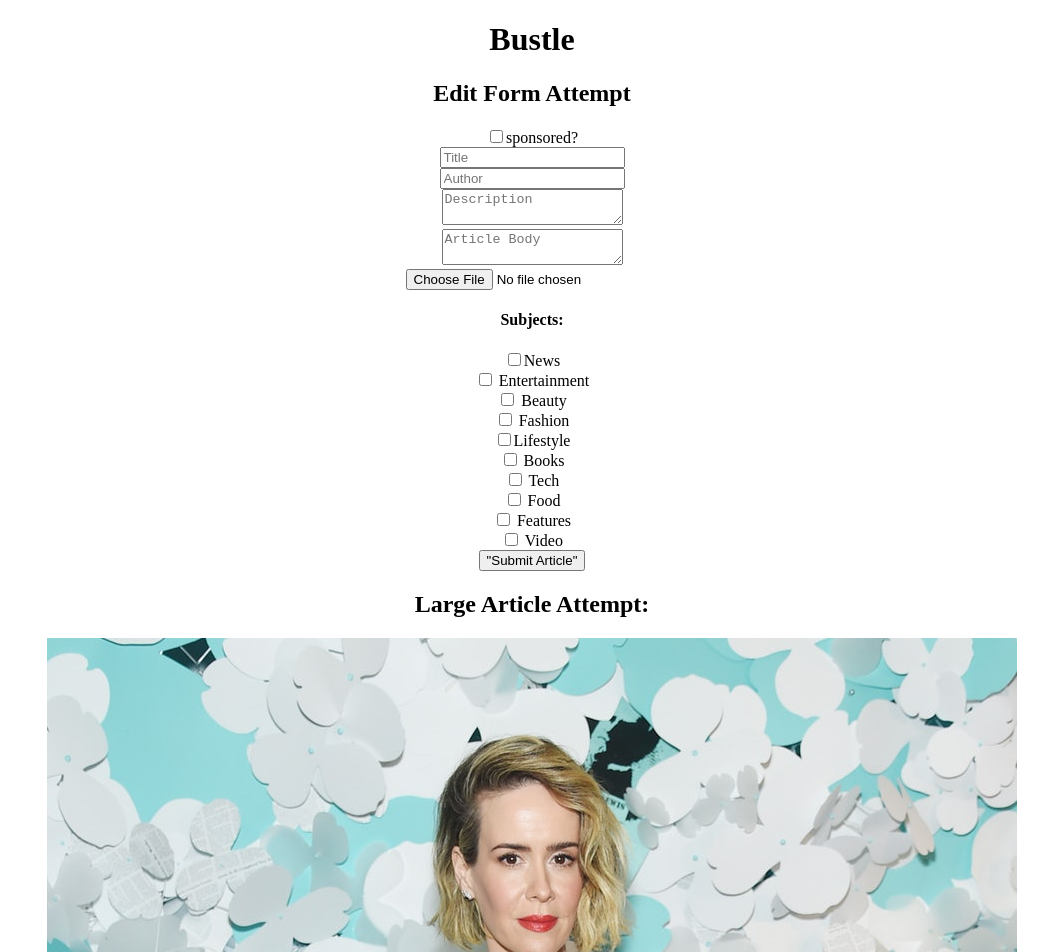
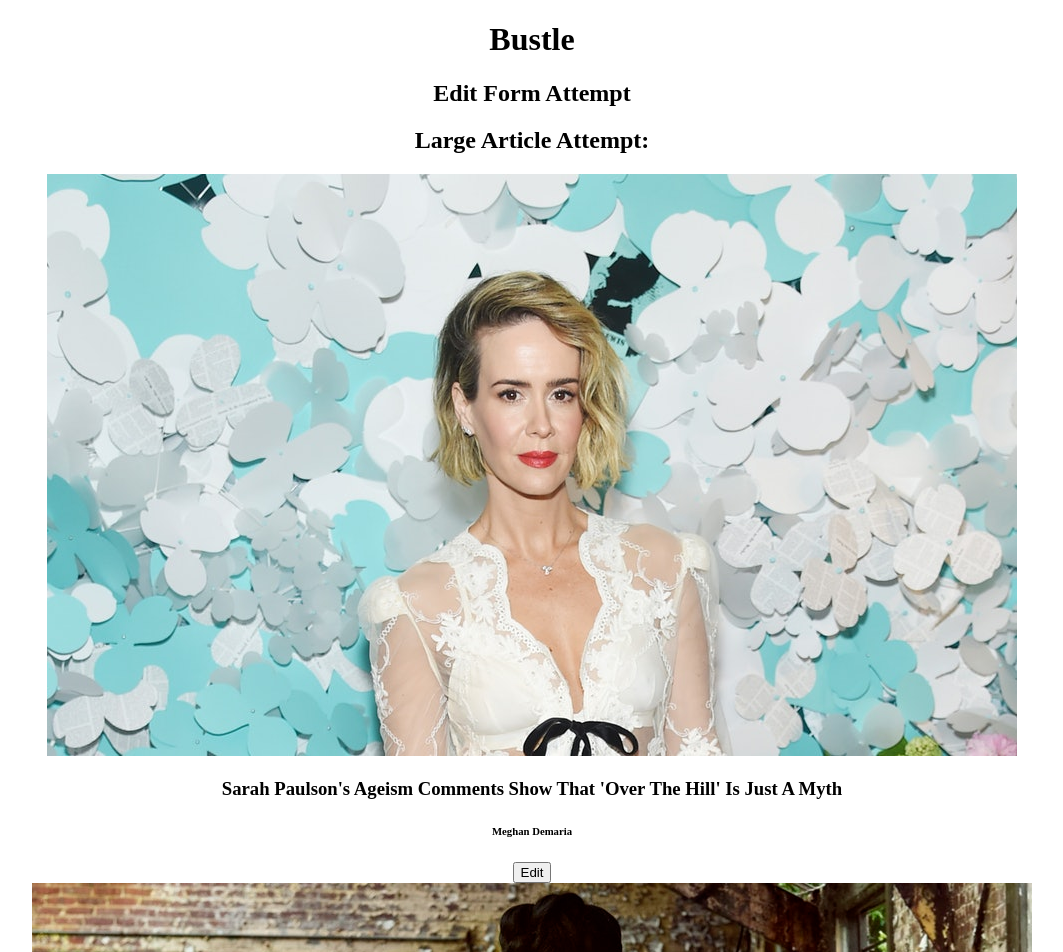
Before and after one commit to coffeeringsdesign/bustle-clone, an Angular app: page / in a window 1280 px wide. Shown: the top 952 px of the page, without its empty margins (108-1171 px from the left). Built offline with nearby package versions, Linux system fonts and the light colour scheme.

Commit message:
begin setting up communication to allow for article editing

```diff
--- a/src/app/app.component.html
+++ b/src/app/app.component.html
@@ -5,7 +5,7 @@
   </h1>
 
 <h2>Edit Form Attempt </h2>
-<app-edit-article></app-edit-article>
+<app-edit-article [childSelectedArticle]="selectedArticle" (clickedDone)="finishedEditing()"></app-edit-article>
 
 <h2>Large Article Attempt: </h2>
 <app-large-article [childArticleList]="masterArticleList" ></app-large-article>
--- a/src/app/app.component.ts
+++ b/src/app/app.component.ts
@@ -9,9 +9,18 @@ import { Article } from './models/article.model';
 
 export class AppComponent {
   title: string = "Bustle";
+  selectedArticle = null;
   masterArticleList: Article[] = [
-    new Article(false, "./assets/img/sarah-paulson1.jpg", "Sarah Paulson's Ageism Comments Show That 'Over The Hill' Is Just A Myth", "It's never too late to follow your dreams, and Sarah Paulson is living proof. In a new interview with Elle, the Emmy winner opened up about her Hollywood experience. Sarah Paulson's comments about ageism are a refreshing reminder that life doesn't end at a certain age.", "Meghan Demaria", "Entertainment", 10/19/2018),
-    new Article(false, "./assets/img/janelle-monae1.jpg", "Janelle Monáe Is Breaking Rules & Creating A Space For Others To Do The Same", "Janelle Monáe is utterly composed as she tromps through the mud in many lengths of banana-hued silk organza and a pair of rain boots from Lowe’s. Handlers and helpers hold her hem high, their umbrellas lofted to protect the Mongolian lamb fluff on the David Ferreira overcoat dress ", "Jessica Hopper", "Entertainment", 10/10/2018),
-    new Article(false, "./assets/img/stranger-things1.jpg", "'Stranger Things' Group Halloween Costume Ideas That Will Bring You Straight To The Upside Down", "Fans have to patiently hang tight for nearly a year until Stranger Things 3 premieres in summer 2019. While the wait seems super long, there is a silver lining. Halloween is around the corner and there are plenty of Stranger Things group costume ideas that will allow you to channel the show and make the wait feel a bit more bearable.", "Taylor Ferberst", "Entertainment", 9/19/2018)
+    new Article(false, "./assets/img/sarah-paulson1.jpg", "Sarah Paulson's Ageism Comments Show That 'Over The Hill' Is Just A Myth", "It's never too late to follow your dreams, and Sarah Paulson is living proof. In a new interview with Elle, the Emmy winner opened up about her Hollywood experience. Sarah Paulson's comments about ageism are a refreshing reminder that life doesn't end at a certain age.", "Meghan Demaria", "Janelle Monáe is utterly composed as she tromps through the mud in many lengths of banana-hued silk organza and a pair of rain boots from Lowe’s. Handlers and helpers hold her hem high, their umbrellas lofted to protect the Mongolian lamb fluff on the David Ferreira overcoat dress and Monáe’s flawless face. Amid the downpour soaking the set (the historic Pullman Yards, a former munitions factory on Atlanta’s east side), Monáe approaches the camera poised, focused. She kicks off the boots and climbs atop a small tower of crates; she summits and smiles. She is a woman who knows her angles.Janelle Monáe carries herself like a person who lives by a stringent personal code. She is careful and considered and clearly holds professionalism as a virtue.", "Entertainment", 10/19/2018),
+    new Article(false, "./assets/img/janelle-monae1.jpg", "Janelle Monáe Is Breaking Rules & Creating A Space For Others To Do The Same", "Janelle Monáe is utterly composed as she tromps through the mud in many lengths of banana-hued silk organza and a pair of rain boots from Lowe’s. Handlers and helpers hold her hem high, their umbrellas lofted to protect the Mongolian lamb fluff on the David Ferreira overcoat dress ", "Jessica Hopper", "Janelle Monáe is utterly composed as she tromps through the mud in many lengths of banana-hued silk organza and a pair of rain boots from Lowe’s. Handlers and helpers hold her hem high, their umbrellas lofted to protect the Mongolian lamb fluff on the David Ferreira overcoat dress and Monáe’s flawless face. Amid the downpour soaking the set (the historic Pullman Yards, a former munitions factory on Atlanta’s east side), Monáe approaches the camera poised, focused. She kicks off the boots and climbs atop a small tower of crates; she summits and smiles. She is a woman who knows her angles.Janelle Monáe carries herself like a person who lives by a stringent personal code. She is careful and considered and clearly holds professionalism as a virtue.", "Entertainment", 10/10/2018),
+    new Article(false, "./assets/img/stranger-things1.jpg", "'Stranger Things' Group Halloween Costume Ideas That Will Bring You Straight To The Upside Down", "Fans have to patiently hang tight for nearly a year until Stranger Things 3 premieres in summer 2019. While the wait seems super long, there is a silver lining. Halloween is around the corner and there are plenty of Stranger Things group costume ideas that will allow you to channel the show and make the wait feel a bit more bearable.", "Taylor Ferberst", "Janelle Monáe is utterly composed as she tromps through the mud in many lengths of banana-hued silk organza and a pair of rain boots from Lowe’s. Handlers and helpers hold her hem high, their umbrellas lofted to protect the Mongolian lamb fluff on the David Ferreira overcoat dress and Monáe’s flawless face. Amid the downpour soaking the set (the historic Pullman Yards, a former munitions factory on Atlanta’s east side), Monáe approaches the camera poised, focused. She kicks off the boots and climbs atop a small tower of crates; she summits and smiles. She is a woman who knows her angles.Janelle Monáe carries herself like a person who lives by a stringent personal code. She is careful and considered and clearly holds professionalism as a virtue.", "Entertainment", 9/19/2018)
   ];
+
+  finishedEditing() {
+    this.selectedArticle = null;
+  }
+
+  editArticle() {
+    this.selectedArticle = clickedArticle;
+  }
 }
--- a/src/app/edit-article/edit-article.component.html
+++ b/src/app/edit-article/edit-article.component.html
@@ -1,36 +1,36 @@
-<form>
+<form *ngIf="childSelectedArticle">
   <label><input type="checkbox" name="sponsored" value="1">sponsored?</label><br>
 
-  <input type="text" name="articleTitle" placeholder="Title"><br>
+  <input [(ngModel)]="childSelectedArticle.title" type="text" name="articleTitle" placeholder="Title"><br>
 
-  <input type="text" name="author" placeholder="Author"><br>
+  <input [(ngModel)]="childSelectedArticle.author" type="text" name="author" placeholder="Author"><br>
 
-  <textarea type="text" name="articleDescription" placeholder="Description"></textarea><br>
+  <textarea [(ngModel)]="childSelectedArticle.description" type="text" name="articleDescription" placeholder="Description"></textarea><br>
 
-  <textarea type="text" name="articleBody" placeholder="Article Body"></textarea><br>
+  <textarea [(ngModel)]="childSelectedArticle.body" type="text" name="articleBody" placeholder="Article Body"></textarea><br>
 
-  <input type="file" name="Picture"><br>
+  <input [(ngModel)]="childSelectedArticle.picture" type="file" name="Picture"><br>
 
   <h4>Subjects:</h4>
-  <input type="checkbox" name="News" value="News">News<br>
+  <input [(ngModel)]="childSelectedArticle.subject" type="checkbox" name="News" value="News">News<br>
 
-  <input type="checkbox" name="Entertainment" value="Entertainment"> Entertainment<br>
+  <input [(ngModel)]="childSelectedArticle.subject" type="checkbox" name="Entertainment" value="Entertainment"> Entertainment<br>
 
-  <input type="checkbox" name="Beauty" value="Beauty"> Beauty<br>
+  <input [(ngModel)]="childSelectedArticle.subject" type="checkbox" name="Beauty" value="Beauty"> Beauty<br>
 
-  <input type="checkbox" name="Fashion" value="Fashion"> Fashion<br>
+  <input [(ngModel)]="childSelectedArticle.subject" type="checkbox" name="Fashion" value="Fashion"> Fashion<br>
 
-  <input type="checkbox" name="Lifestyle" value="Lifestyle">Lifestyle<br>
+  <input [(ngModel)]="childSelectedArticle.subject" type="checkbox" name="Lifestyle" value="Lifestyle">Lifestyle<br>
 
-  <input type="checkbox" name="Books" value="Books"> Books<br>
+  <input [(ngModel)]="childSelectedArticle.subject" type="checkbox" name="Books" value="Books"> Books<br>
 
-  <input type="checkbox" name="Tech" value="Tech"> Tech<br>
+  <input [(ngModel)]="childSelectedArticle.subject" type="checkbox" name="Tech" value="Tech"> Tech<br>
 
-  <input type="checkbox" name="Food" value="Food"> Food<br>
+  <input [(ngModel)]="childSelectedArticle.subject" type="checkbox" name="Food" value="Food"> Food<br>
 
-  <input type="checkbox" name="Features" value="Features"> Features<br>
+  <input [(ngModel)]="childSelectedArticle.subject" type="checkbox" name="Features" value="Features"> Features<br>
 
-  <input type="checkbox" name="Video" value="Video"> Video<br>
+  <input [(ngModel)]="childSelectedArticle.subject" type="checkbox" name="Video" value="Video"> Video<br>
 
-  <button type="submit">"Submit Article"</button>
+  <button (click)="finishedEditing()">"Submit Article"</button>
 </form>
--- a/src/app/large-article/large-article.component.html
+++ b/src/app/large-article/large-article.component.html
@@ -1,7 +1,8 @@
 <div *ngFor="let article of childArticleList">
   <img  src={{article.picture}} >
-    <div class="titleBox">
-      <h3>{{article.title}}</h3>
-      <h6>{{article.author}}</h6>
+  <div class="titleBox">
+    <h3>{{article.title}}</h3>
+    <h6>{{article.author}}</h6>
   </div>
+  <button (click)="editButtonClicked(article)" type="button" name="button">Edit</button>
 </div>
--- a/src/app/large-article/large-article.component.ts
+++ b/src/app/large-article/large-article.component.ts
@@ -1,4 +1,4 @@
-import { Component, OnInit, Input} from '@angular/core';
+import { Component, OnInit, Input, Output, EventEmitter } from '@angular/core';
 import { Article } from './models/article.model';
 
 
@@ -9,6 +9,11 @@ import { Article } from './models/article.model';
 })
 export class LargeArticleComponent implements OnInit {
   @Input() childArticleList: Article[];
+  @Output() editClickSender = new EventEmitter();
+
+  editButtonClicked(articleToEdit: Article) {
+    this.editClickSender.emit(articleToEdit);
+  }
 
   constructor() { }
 
--- a/src/app/medium-article/medium-article.component.html
+++ b/src/app/medium-article/medium-article.component.html
@@ -5,4 +5,5 @@
       <h6>{{article.description}}</h6>
       <h6>{{article.author}}</h6>
   </div>
+  <button (click)="editButtonClicked(article)" type="button" name="button">Edit</button>
 </div>
--- a/src/app/medium-article/medium-article.component.ts
+++ b/src/app/medium-article/medium-article.component.ts
@@ -1,4 +1,4 @@
-import { Component, OnInit, Input } from '@angular/core';
+import { Component, OnInit, Input, Output, EventEmitter } from '@angular/core';
 import { Article } from './models/article.model';
 
 @Component({
@@ -8,6 +8,11 @@ import { Article } from './models/article.model';
 })
 export class MediumArticleComponent implements OnInit {
   @Input() childArticleList: Article[];
+  @Output() editClickSender = new EventEmitter();
+
+  editButtonClicked(articleToEdit: Article) {
+    this.editClickSender.emit(articleToEdit);
+  }
 
   constructor() { }
 
--- a/src/app/models/article.model.ts
+++ b/src/app/models/article.model.ts
@@ -1,5 +1,5 @@
 export class Article {
-  constructor(public sponsored: boolean, public picture: string, public title: string, public description: string, public author: string, public subject: string, public date: number) {};
+  constructor(public sponsored: boolean, public picture: string, public title: string, public description: string, public author: string, public body: string, public subject: string, public date: number) {};
 }
-// pic url is currently set as sting --- need to hunt down how to handle the pics
+
 // date is set as a number and it doesn't currently seem to be causing any issues
--- a/src/app/small-article/small-article.component.html
+++ b/src/app/small-article/small-article.component.html
@@ -4,4 +4,5 @@
       <h3>{{article.title}}</h3>
       <h6>{{article.author}}</h6>
   </div>
+  <button (click)="editButtonClicked(article)" type="button" name="button">Edit</button>
 </div>
--- a/src/app/small-article/small-article.component.ts
+++ b/src/app/small-article/small-article.component.ts
@@ -1,4 +1,4 @@
-import { Component, OnInit, Input } from '@angular/core';
+import { Component, OnInit, Input, Output, EventEmitter } from '@angular/core';
 import { Article } from './models/article.model';
 
 @Component({
@@ -8,6 +8,11 @@ import { Article } from './models/article.model';
 })
 export class SmallArticleComponent implements OnInit {
     @Input() childArticleList: Article[];
+    @Output() editClickSender = new EventEmitter();
+
+    editButtonClicked(articleToEdit: Article) {
+      this.editClickSender.emit(articleToEdit);
+    }
 
   constructor() { }
 
```
Also changed, not shown: src/app/edit-article/edit-article.component.ts (+8 -1 lines).
